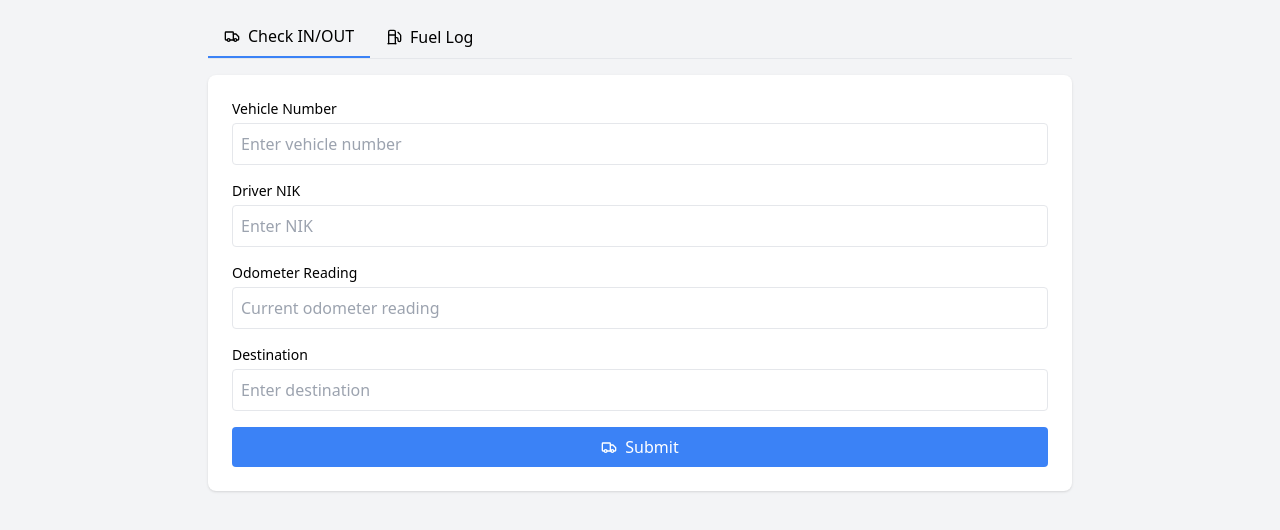
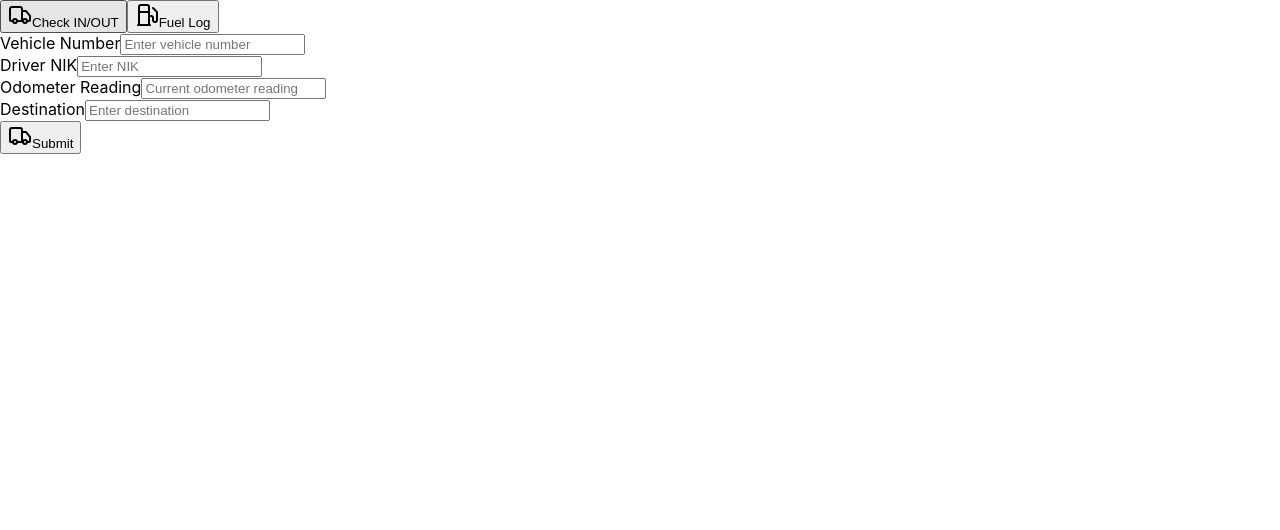
Before and after one commit to Muffin1411-ai/capacity, a React (Create React App) app: page / in a window 1280 px wide. Shown: the top 530 px of the page. Built offline with nearby package versions, Linux system fonts and the light colour scheme.

Commit message:
Added complete form with camera and fuel logging

```diff
--- a/postcss.config.js
+++ /dev/null
@@ -1,6 +0,0 @@
-module.exports = {
-  plugins: {
-    tailwindcss: {},
-    autoprefixer: {},
-  },
-}
--- a/public/index.html
+++ b/public/index.html
@@ -2,10 +2,42 @@
 <html lang="en">
   <head>
     <meta charset="utf-8" />
+    <link rel="icon" href="%PUBLIC_URL%/favicon.ico" />
     <meta name="viewport" content="width=device-width, initial-scale=1" />
-    <title>DC Monitor</title>
+    <meta name="theme-color" content="#000000" />
+    <meta
+      name="description"
+      content="Web site created using create-react-app"
+    />
+    <link rel="apple-touch-icon" href="%PUBLIC_URL%/logo192.png" />
+    <!--
+      manifest.json provides metadata used when your web app is installed on a
+      user's mobile device or desktop. See https://developers.google.com/web/fundamentals/web-app-manifest/
+    -->
+    <link rel="manifest" href="%PUBLIC_URL%/manifest.json" />
+    <!--
+      Notice the use of %PUBLIC_URL% in the tags above.
+      It will be replaced with the URL of the `public` folder during the build.
+      Only files inside the `public` folder can be referenced from the HTML.
+
+      Unlike "/favicon.ico" or "favicon.ico", "%PUBLIC_URL%/favicon.ico" will
+      work correctly both with client-side routing and a non-root public URL.
+      Learn how to configure a non-root public URL by running `npm run build`.
+    -->
+    <title>React App</title>
   </head>
   <body>
+    <noscript>You need to enable JavaScript to run this app.</noscript>
     <div id="root"></div>
+    <!--
+      This HTML file is a template.
+      If you open it directly in the browser, you will see an empty page.
+
+      You can add webfonts, meta tags, or analytics to this file.
+      The build step will place the bundled scripts into the <body> tag.
+
+      To begin the development, run `npm start` or `yarn start`.
+      To create a production bundle, use `npm run build` or `yarn build`.
+    -->
   </body>
 </html>
--- a/src/App.js
+++ b/src/App.js
@@ -1,8 +1,6 @@
 // App.js - Part 1: Imports, Initial State, and Camera Functions
 import React, { useState, useEffect } from 'react';
 import { Truck, Fuel, Camera, Upload, AlertTriangle, Clock } from 'lucide-react';
-
-const GOOGLE_SCRIPT_URL = 'https://script.google.com/macros/s/AKfycbzNxjFr9X7F_ZDQwW0lo0vj0DCWmN5Jevc2YXg_4w0LLtYZUBAQDtxQQz2UUCEh7HXL/exec';
 
 function App() {
   // State Management
--- a/src/index.css
+++ b/src/index.css
@@ -1,9 +1,13 @@
-@tailwind base;
-@tailwind components;
-@tailwind utilities;
-
 body {
   margin: 0;
-  padding: 0;
-  background-color: #f3f4f6;
+  font-family: -apple-system, BlinkMacSystemFont, 'Segoe UI', 'Roboto', 'Oxygen',
+    'Ubuntu', 'Cantarell', 'Fira Sans', 'Droid Sans', 'Helvetica Neue',
+    sans-serif;
+  -webkit-font-smoothing: antialiased;
+  -moz-osx-font-smoothing: grayscale;
 }
+
+code {
+  font-family: source-code-pro, Menlo, Monaco, Consolas, 'Courier New',
+    monospace;
+}
--- a/src/index.js
+++ b/src/index.js
@@ -2,6 +2,7 @@ import React from 'react';
 import ReactDOM from 'react-dom/client';
 import './index.css';
 import App from './App';
+import reportWebVitals from './reportWebVitals';
 
 const root = ReactDOM.createRoot(document.getElementById('root'));
 root.render(
@@ -9,3 +10,8 @@ root.render(
     <App />
   </React.StrictMode>
 );
+
+// If you want to start measuring performance in your app, pass a function
+// to log results (for example: reportWebVitals(console.log))
+// or send to an analytics endpoint. Learn more: https://bit.ly/CRA-vitals
+reportWebVitals();
--- a/tailwind.config.js
+++ /dev/null
@@ -1,10 +0,0 @@
-/** @type {import('tailwindcss').Config} */
-module.exports = {
-  content: [
-    "./src/**/*.{js,jsx,ts,tsx}",
-  ],
-  theme: {
-    extend: {},
-  },
-  plugins: [],
-}
```
Also changed, not shown: package.json (+13 -14 lines), 1 other file (tests, documents, lock files or other folders).
